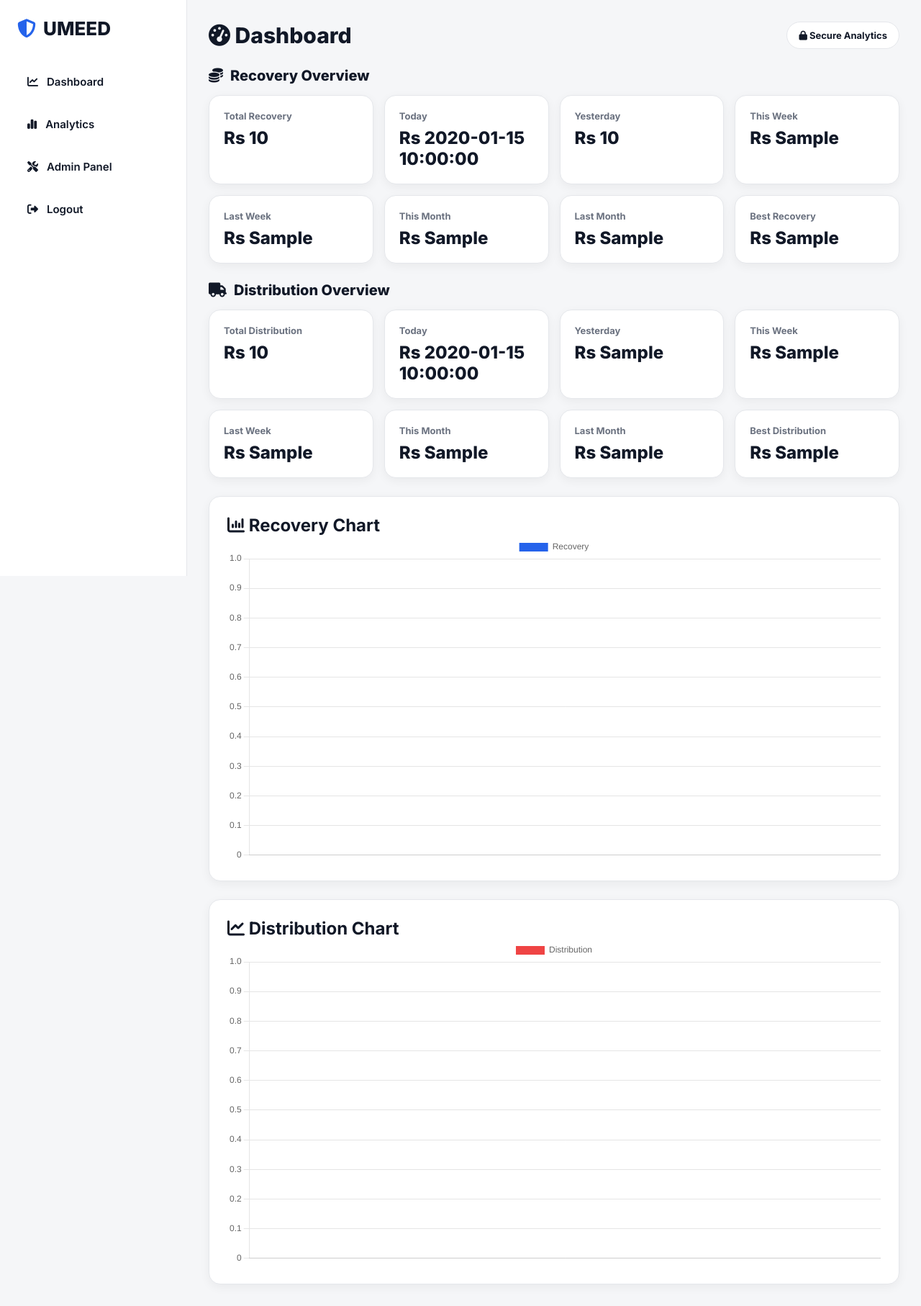
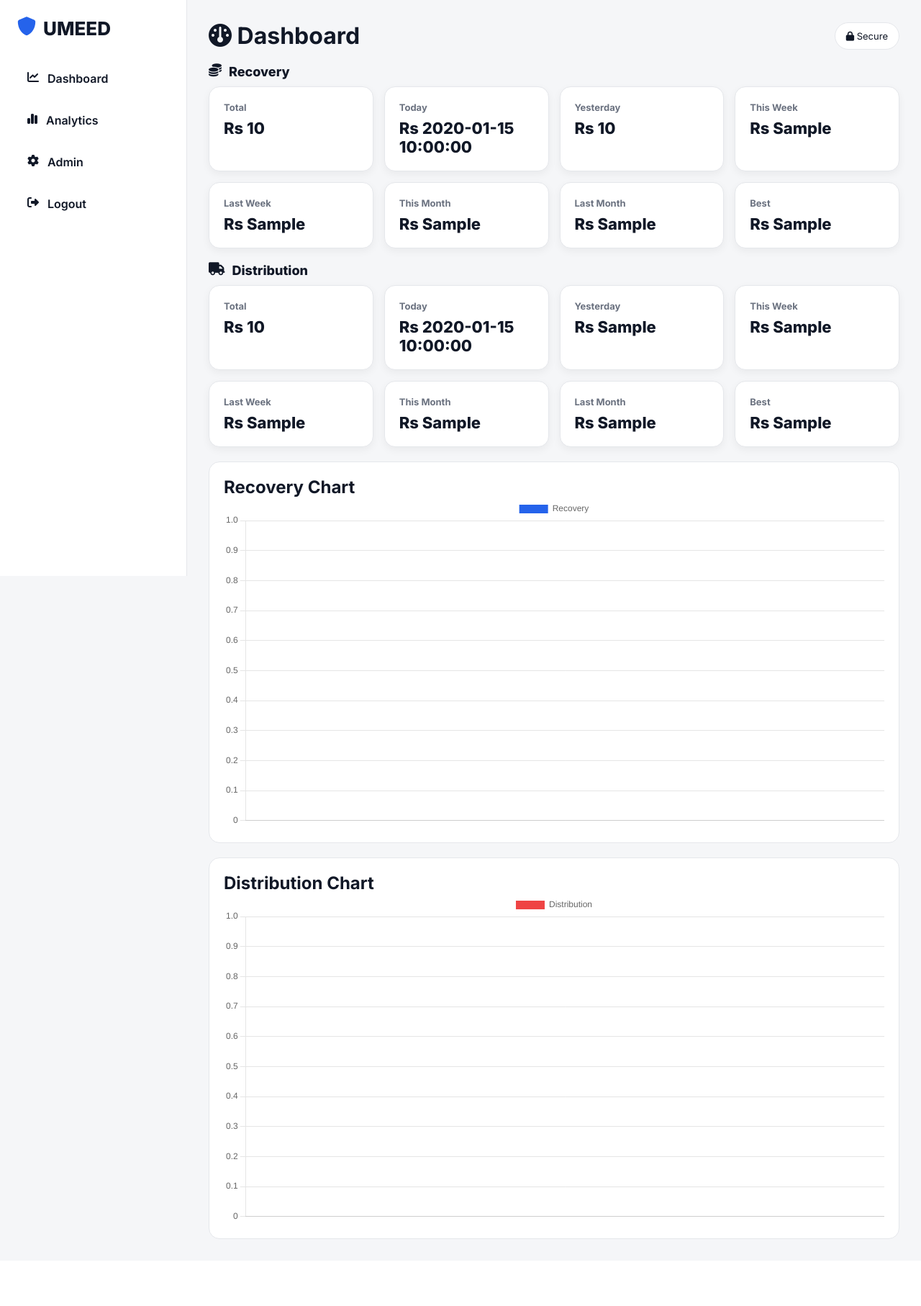
Before and after one commit to Rawish007/dashboard, a Flask app: template templates/dashboard.html in a window 1280 px wide. Shown: the whole page at 72% size. After the commit the page ends 1721 px from the top, so only its background shows below. Run offline with Flask 3, Linux system fonts and the light colour scheme; the template is opened without the code that fills it: most values are stand-ins (such as "Sample title", 1, 10 or a date in 2020).

Commit message:
Update dashboard.html

```diff
--- a/templates/dashboard.html
+++ b/templates/dashboard.html
@@ -8,9 +8,7 @@
 
 <title>UMEED Dashboard</title>
 
-<link rel="stylesheet"
-href="https://cdnjs.cloudflare.com/ajax/libs/font-awesome/6.5.0/css/all.min.css">
-
+<link rel="stylesheet" href="https://cdnjs.cloudflare.com/ajax/libs/font-awesome/6.5.0/css/all.min.css">
 <script src="https://cdn.jsdelivr.net/npm/chart.js"></script>
 
 <link href="https://fonts.googleapis.com/css2?family=Inter:wght@400;500;600;700;800&display=swap" rel="stylesheet">
@@ -30,42 +28,38 @@ body{
     display:flex;
 }
 
-/* SIDEBAR */
+/* ================= SIDEBAR ================= */
 .sidebar{
     width:260px;
     height:100vh;
-    background:#ffffff;
+    background:#fff;
     border-right:1px solid #e5e7eb;
     padding:24px;
     position:fixed;
     left:0;
     top:0;
+    transition:0.3s;
 }
 
 .logo{
     font-size:26px;
     font-weight:900;
-    margin-bottom:35px;
     display:flex;
-    align-items:center;
     gap:10px;
+    margin-bottom:30px;
 }
 
-.logo i{
-    color:#2563eb;
-}
+.logo i{ color:#2563eb; }
 
 .menu a{
     display:flex;
-    align-items:center;
     gap:12px;
     padding:14px;
-    margin-bottom:12px;
-    border-radius:14px;
+    margin-bottom:10px;
     text-decoration:none;
     color:#111827;
-    font-size:15px;
     font-weight:600;
+    border-radius:12px;
     transition:0.3s;
 }
 
@@ -74,7 +68,7 @@ body{
     color:#2563eb;
 }
 
-/* MAIN */
+/* ================= MAIN ================= */
 .main{
     margin-left:260px;
     width:100%;
@@ -86,87 +80,118 @@ body{
     display:flex;
     justify-content:space-between;
     align-items:center;
-    margin-bottom:25px;
-}
-
-.topbar h1{
-    font-size:30px;
-    font-weight:900;
+    margin-bottom:20px;
 }
 
 .badge{
+    padding:10px 15px;
+    border-radius:999px;
+    border:1px solid #e5e7eb;
     background:#fff;
-    padding:10px 16px;
-    border-radius:999px;
     font-size:13px;
-    font-weight:700;
-    border:1px solid #e5e7eb;
 }
 
-/* SECTION TITLE */
+/* TITLE */
 .section-title{
-    margin:25px 0 15px;
-    font-size:20px;
+    margin:20px 0 10px;
     font-weight:800;
+    font-size:18px;
     display:flex;
-    align-items:center;
     gap:10px;
 }
 
 /* CARDS */
 .cards{
     display:grid;
-    grid-template-columns:repeat(auto-fit,minmax(220px,1fr));
+    grid-template-columns:repeat(auto-fit,minmax(200px,1fr));
     gap:15px;
 }
 
 .card{
     background:#fff;
     padding:20px;
-    border-radius:16px;
+    border-radius:15px;
     border:1px solid #e5e7eb;
-    box-shadow:0 4px 14px rgba(0,0,0,0.05);
-    transition:0.3s;
-}
-
-.card:hover{
-    transform:translateY(-3px);
+    box-shadow:0 4px 12px rgba(0,0,0,0.05);
 }
 
 .card h3{
     font-size:13px;
     color:#6b7280;
-    font-weight:700;
 }
 
 .card p{
-    font-size:24px;
+    font-size:22px;
     font-weight:900;
     margin-top:8px;
 }
 
-/* CHART BOX */
+/* CHART */
 .chart-box{
     background:#fff;
-    padding:25px;
-    margin-top:25px;
-    border-radius:16px;
+    padding:20px;
+    margin-top:20px;
+    border-radius:15px;
     border:1px solid #e5e7eb;
-    box-shadow:0 4px 14px rgba(0,0,0,0.05);
 }
 
-/* RESPONSIVE */
+/* ================= MOBILE MENU BUTTON ================= */
+.menu-btn{
+    display:none;
+    font-size:22px;
+    cursor:pointer;
+}
+
+/* ================= RESPONSIVE ================= */
 @media(max-width:900px){
+
+    body{
+        flex-direction:column;
+    }
+
     .sidebar{
-        position:relative;
-        width:100%;
-        height:auto;
+        position:fixed;
+        left:-260px;
+        top:0;
+        height:100%;
+        z-index:1000;
+    }
+
+    .sidebar.active{
+        left:0;
     }
 
     .main{
         margin-left:0;
-        padding:20px;
+        padding:15px;
     }
+
+    .menu-btn{
+        display:block;
+    }
+
+    .topbar{
+        flex-direction:row;
+        justify-content:space-between;
+    }
+
+    .cards{
+        grid-template-columns:repeat(2,1fr);
+    }
+
+}
+
+/* SMALL MOBILE */
+@media(max-width:500px){
+
+    .cards{
+        grid-template-columns:1fr;
+    }
+
+    .topbar h1{
+        font-size:20px;
+    }
+
 }
 
 </style>
@@ -176,20 +201,18 @@ body{
 <body>
 
 <!-- SIDEBAR -->
-<div class="sidebar">
+<div class="sidebar" id="sidebar">
 
     <div class="logo">
-        <i class="fa-solid fa-shield-halved"></i>
+        <i class="fa-solid fa-shield"></i>
         UMEED
     </div>
 
     <div class="menu">
-
         <a href="/"><i class="fa-solid fa-chart-line"></i> Dashboard</a>
         <a href="/analytics"><i class="fa-solid fa-chart-simple"></i> Analytics</a>
-        <a href="/admin"><i class="fa-solid fa-screwdriver-wrench"></i> Admin Panel</a>
+        <a href="/admin"><i class="fa-solid fa-gear"></i> Admin</a>
         <a href="/logout"><i class="fa-solid fa-right-from-bracket"></i> Logout</a>
-
     </div>
 
 </div>
@@ -200,78 +223,75 @@ body{
     <!-- TOPBAR -->
     <div class="topbar">
 
-        <h1><i class="fa-solid fa-gauge-high"></i> Dashboard</h1>
+        <div style="display:flex;gap:15px;align-items:center;">
+            <div class="menu-btn" onclick="toggleMenu()">
+                <i class="fa-solid fa-bars"></i>
+            </div>
+
+            <h1><i class="fa-solid fa-gauge"></i> Dashboard</h1>
+        </div>
 
         <div class="badge">
-            <i class="fa-solid fa-lock"></i> Secure Analytics
+            <i class="fa-solid fa-lock"></i> Secure
         </div>
 
     </div>
 
-    <!-- ================= RECOVERY ================= -->
-    <div class="section-title">
-        <i class="fa-solid fa-coins"></i> Recovery Overview
-    </div>
+    <!-- RECOVERY -->
+    <div class="section-title"><i class="fa-solid fa-coins"></i> Recovery</div>
 
     <div class="cards">
-
-        <div class="card"><h3>Total Recovery</h3><p>Rs {{ total }}</p></div>
+        <div class="card"><h3>Total</h3><p>Rs {{ total }}</p></div>
         <div class="card"><h3>Today</h3><p>Rs {{ today_total }}</p></div>
         <div class="card"><h3>Yesterday</h3><p>Rs {{ yesterday_total }}</p></div>
         <div class="card"><h3>This Week</h3><p>Rs {{ this_week }}</p></div>
         <div class="card"><h3>Last Week</h3><p>Rs {{ last_week }}</p></div>
         <div class="card"><h3>This Month</h3><p>Rs {{ this_month }}</p></div>
         <div class="card"><h3>Last Month</h3><p>Rs {{ last_month }}</p></div>
-        <div class="card"><h3>Best Recovery</h3><p>Rs {{ best_day }}</p></div>
-
+        <div class="card"><h3>Best</h3><p>Rs {{ best_day }}</p></div>
     </div>
 
-    <!-- ================= DISTRIBUTION ================= -->
-    <div class="section-title">
-        <i class="fa-solid fa-truck"></i> Distribution Overview
-    </div>
+    <!-- DISTRIBUTION -->
+    <div class="section-title"><i class="fa-solid fa-truck"></i> Distribution</div>
 
     <div class="cards">
-
-        <div class="card"><h3>Total Distribution</h3><p>Rs {{ distribution_total }}</p></div>
+        <div class="card"><h3>Total</h3><p>Rs {{ distribution_total }}</p></div>
         <div class="card"><h3>Today</h3><p>Rs {{ distribution_today }}</p></div>
         <div class="card"><h3>Yesterday</h3><p>Rs {{ distribution_yesterday }}</p></div>
         <div class="card"><h3>This Week</h3><p>Rs {{ distribution_this_week }}</p></div>
         <div class="card"><h3>Last Week</h3><p>Rs {{ distribution_last_week }}</p></div>
         <div class="card"><h3>This Month</h3><p>Rs {{ distribution_this_month }}</p></div>
         <div class="card"><h3>Last Month</h3><p>Rs {{ distribution_last_month }}</p></div>
-        <div class="card"><h3>Best Distribution</h3><p>Rs {{ best_distribution }}</p></div>
-
+        <div class="card"><h3>Best</h3><p>Rs {{ best_distribution }}</p></div>
     </div>
 
-    <!-- ================= RECOVERY CHART ================= -->
+    <!-- CHARTS -->
     <div class="chart-box">
-
-        <h2><i class="fa-solid fa-chart-column"></i> Recovery Chart</h2>
+        <h2>Recovery Chart</h2>
         <canvas id="recoveryChart"></canvas>
-
     </div>
 
-    <!-- ================= DISTRIBUTION CHART ================= -->
     <div class="chart-box">
-
-        <h2><i class="fa-solid fa-chart-line"></i> Distribution Chart</h2>
+        <h2>Distribution Chart</h2>
         <canvas id="distributionChart"></canvas>
-
     </div>
 
 </div>
 
-<!-- CHART SCRIPT -->
+<!-- SCRIPT -->
 <script>
 
-const recoveryLabels = {{ labels|tojson }};
-const recoveryData = {{ amounts|tojson }};
+function toggleMenu(){
+    document.getElementById("sidebar").classList.toggle("active");
+}
 
-const distributionLabels = {{ distribution_labels|tojson }};
-const distributionData = {{ distribution_values|tojson }};
+const recoveryLabels = {{ labels | default([]) | tojson }};
+const recoveryData = {{ amounts | default([]) | tojson }};
 
-/* RECOVERY CHART */
+const distributionLabels = {{ distribution_labels | default([]) | tojson }};
+const distributionData = {{ distribution_values | default([]) | tojson }};
+
+/* Recovery */
 new Chart(document.getElementById('recoveryChart'), {
     type:'bar',
     data:{
@@ -279,13 +299,16 @@ new Chart(document.getElementById('recoveryChart'), {
         datasets:[{
             label:'Recovery',
             data:recoveryData,
-            backgroundColor:'#2563eb',
-            borderRadius:8
+            backgroundColor:'#2563eb'
         }]
+    },
+    options:{
+        responsive:true,
+        scales:{ y:{ beginAtZero:true } }
     }
 });
 
-/* DISTRIBUTION CHART */
+/* Distribution */
 new Chart(document.getElementById('distributionChart'), {
     type:'bar',
     data:{
@@ -293,9 +316,12 @@ new Chart(document.getElementById('distributionChart'), {
         datasets:[{
             label:'Distribution',
             data:distributionData,
-            backgroundColor:'#ef4444',
-            borderRadius:8
+            backgroundColor:'#ef4444'
         }]
+    },
+    options:{
+        responsive:true,
+        scales:{ y:{ beginAtZero:true } }
     }
 });
 
```
